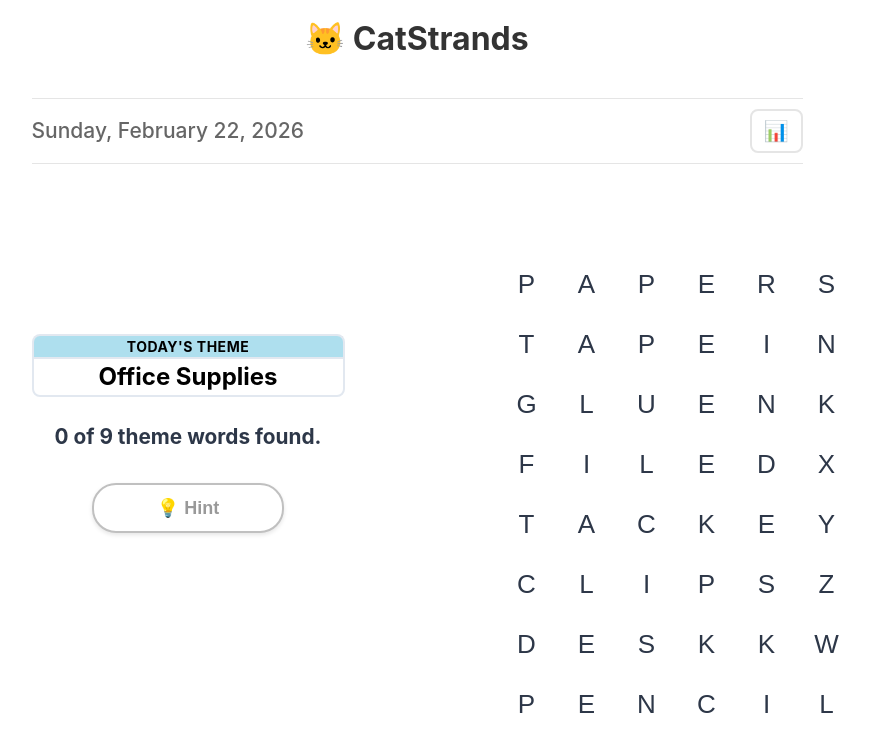
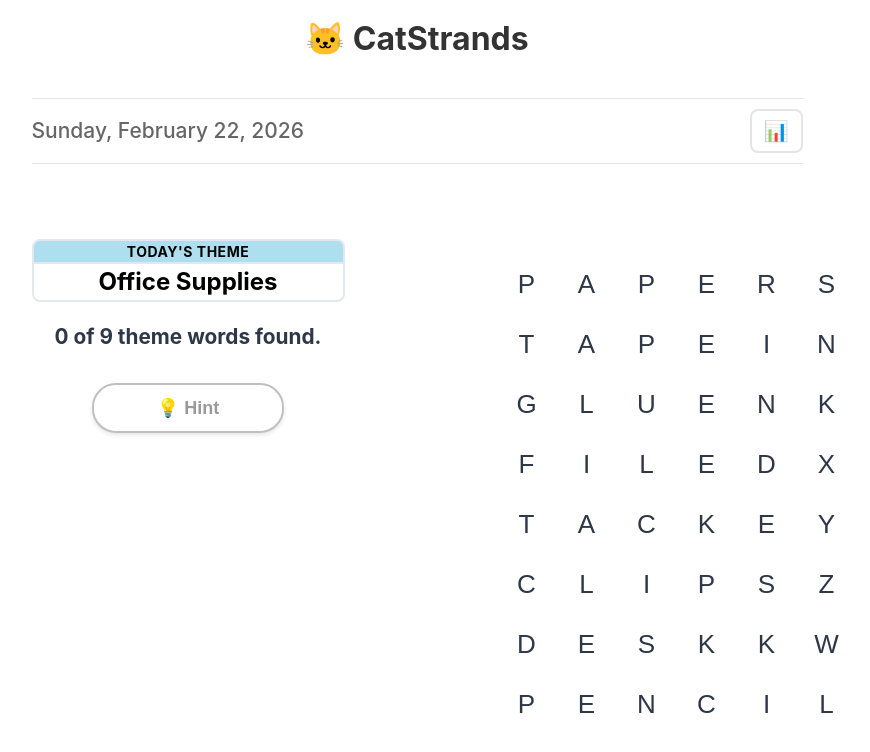
Before and after one commit to slmingol/catstrands, a React (Vite) app: page / in a window 1280 px wide. Shown: the top 752 px of the page, without its empty margins (223-1093 px from the left). Built offline with nearby package versions, Linux system fonts and the light colour scheme.

Commit message:
Change theme section margins to 35px top and 15px bottom

```diff
--- a/src/components/StrandsGame.css
+++ b/src/components/StrandsGame.css
@@ -84,8 +84,8 @@
 
 .theme-section {
   text-align: center;
-  margin-top: 130px;
-  margin-bottom: 20px;
+  margin-top: 35px;
+  margin-bottom: 15px;
 }
 
 .theme-title {
```
